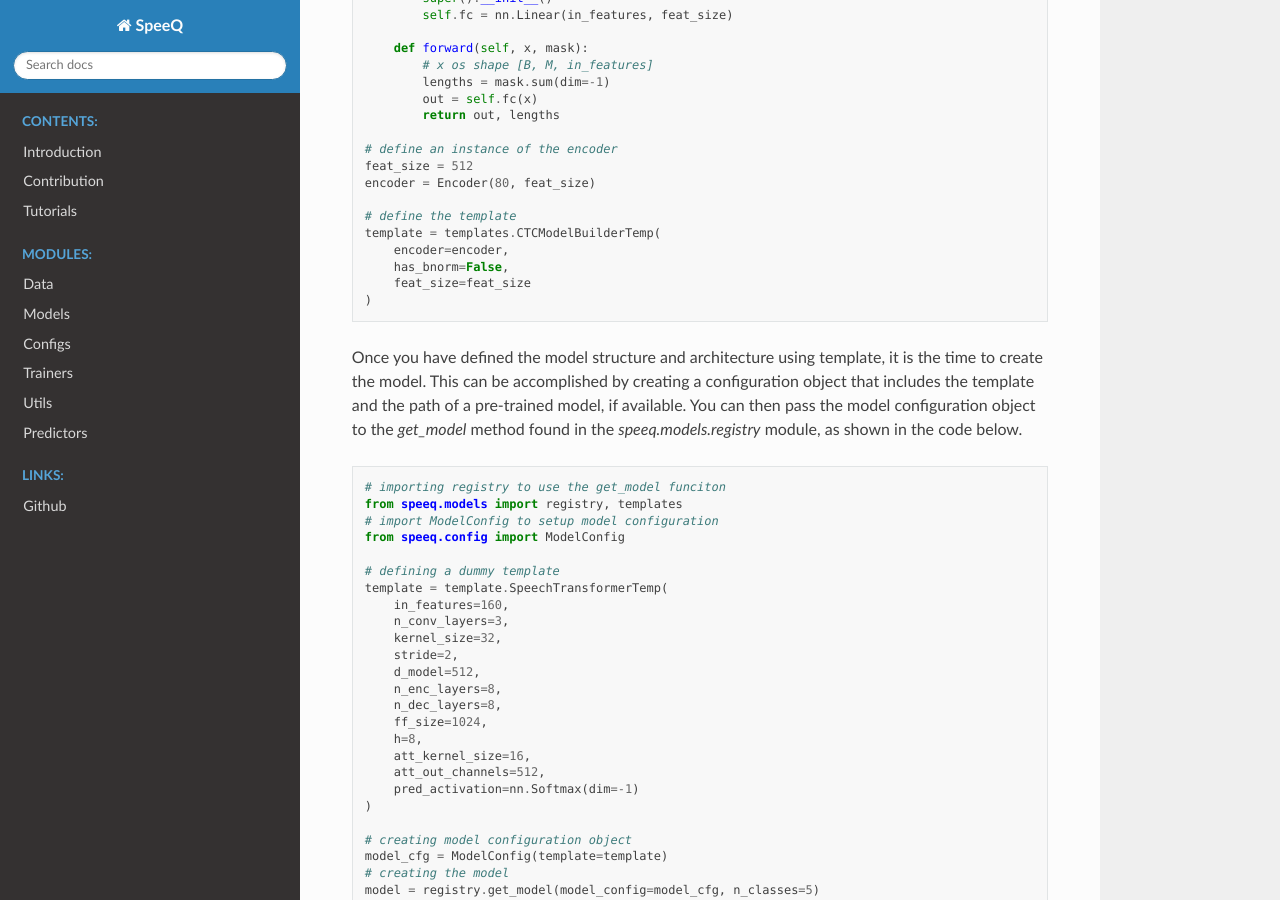
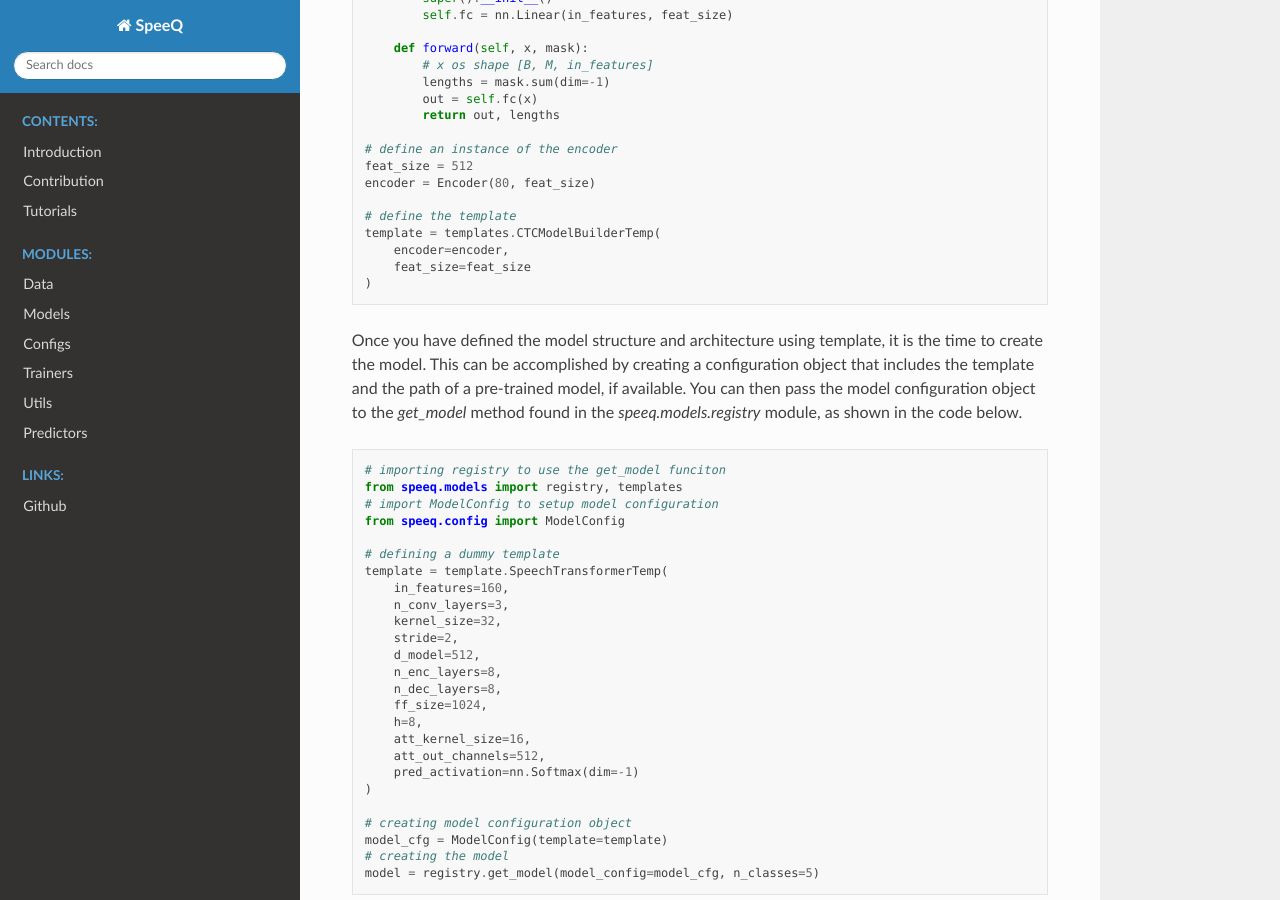
Before and after one commit to msalhab96/SpeeQ, a Sphinx documentation site: the page built from docs/tutorials/model_building.rst, in a window 1280 px wide and 900 px high, scrolled down 1432 px. Built offline with Sphinx 7.4.7 and the Read the Docs theme 2.0.0, drawn with Linux system fonts in a browser that asks for light colours; pages that are not in the unit, such as notebooks, are missing from menus.

Commit message:
tutorials updated

```diff
--- a/docs/tutorials/model_building.rst
+++ b/docs/tutorials/model_building.rst
@@ -77,7 +77,6 @@ template, you can easily do the below.
     # define the template
     template = templates.CTCModelBuilderTemp(
         encoder=encoder,
-        has_bnorm=False,
         feat_size=feat_size
     )
 
```
